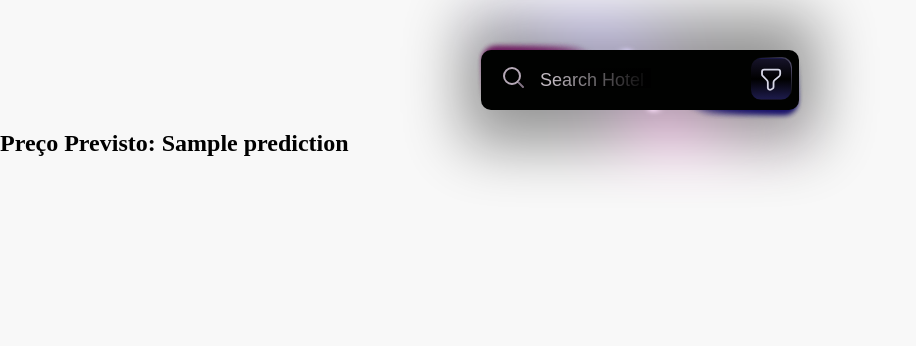
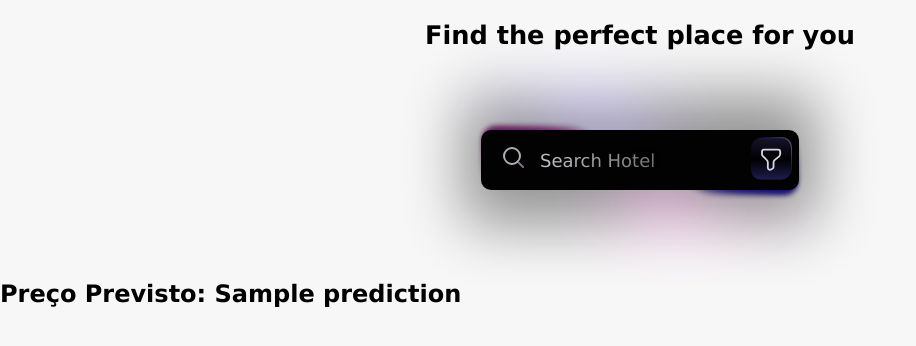
Before and after one commit to RIGOandre/IncidiumCD, a Flask app: template app/templates/index.html in a window 1280 px wide. Shown: the top 346 px of the page, without its empty margins (0-916 px from the left). Run offline with Flask 3, Linux system fonts and the light colour scheme; the template is opened without the code that fills it: most values are stand-ins (such as "Sample title", 1, 10 or a date in 2020); parts of the project's set-up code (start-up, migrations or seed data) failed here and were passed over.

Commit message:
New Style Update 🌇

```diff
--- a/app/static/script.js
+++ b/app/static/script.js
@@ -23,7 +23,7 @@ document.addEventListener("DOMContentLoaded", () => {
             // Exibir resultados
             searchResults.innerHTML = "";
             if (results.length === 0) {
-                searchResults.innerHTML = "<div>No results found.</div>";
+                searchResults.innerHTML = "<div> No results found. </div>";
                 return;
             }
 
--- a/app/static/style.css
+++ b/app/static/style.css
@@ -1,12 +1,14 @@
 *{
   padding: 0;
   margin: 0 auto;
+  font-family: Verdana;
 }
 
 body{
-    background-color: #f8f8f8;
+  background-color: #f7f7f7;
+}
 
-}
+
 
   .white,
   .border,
@@ -38,6 +40,7 @@ body{
     display: flex;
     align-items: center;
     justify-content: center;
+    margin-bottom: 90px;
   }
   .input::placeholder {
     color: #c0b9c0;
@@ -53,10 +56,10 @@ body{
 
   #input-mask {
     pointer-events: none;
-    width: 100px;
+    width: 110px;
     height: 20px;
     position: absolute;
-    background: linear-gradient(90deg, transparent, black);
+    background: linear-gradient(90deg, transparent, rgba(0, 0, 0, 0.425));
     top: 18px;
     left: 70px;
   }
@@ -328,3 +331,97 @@ body{
     left: 20px;
     top: 15px;
   }
+
+
+  /* dados cidades */
+  li{
+    font-size: 1.2em;
+    border-radius: 2px;
+  }
+
+
+  #searchResults{
+    font-size: 1.7em;
+    border-radius: 2px;
+    text-align: center;
+    letter-spacing: 1.4px;
+    font-family: Verdana;
+  }
+
+  #searchResults{
+    align-items: center;
+  }
+
+  h1{
+    font-size: 1.6em;
+    text-align: center;
+    margin-top: 20px;
+    margin-bottom: 80px;
+  }
+
+  /* html {
+    height: 100%;
+    width: 1000px;
+    background-color: hsla(200,40%,30%,.4);
+    background-image:
+      url('https://78.media.tumblr.com/cae86e76225a25b17332dfc9cf8b1121/tumblr_p7n8kqHMuD1uy4lhuo1_540.png'),
+      url('https://78.media.tumblr.com/66445d34fe560351d474af69ef3f2fb0/tumblr_p7n908E1Jb1uy4lhuo1_1280.png'),
+      url('https://78.media.tumblr.com/8cd0a12b7d9d5ba2c7d26f42c25de99f/tumblr_p7n8kqHMuD1uy4lhuo2_1280.png'),
+      url('https://78.media.tumblr.com/5ecb41b654f4e8878f59445b948ede50/tumblr_p7n8on19cV1uy4lhuo1_1280.png'),
+      url('https://78.media.tumblr.com/28bd9a2522fbf8981d680317ccbf4282/tumblr_p7n8kqHMuD1uy4lhuo3_1280.png');
+    background-repeat: repeat-x;
+    background-position:
+      0 20%,
+      0 100%,
+      0 50%,
+      0 100%,
+      0 0;
+    background-size:
+      2500px,
+      800px,
+      500px 200px,
+      1000px,
+      400px 260px;
+    animation: 50s para infinite linear;
+    }
+
+  @keyframes para {
+    100% {
+      background-position:
+        -5000px 20%,
+        -800px 95%,
+        500px 50%,
+        1000px 100%,
+        400px 0;
+      }
+    } */
+
+
+    /* Estilização dos resultados da pesquisa */
+#searchResults div {
+  padding: 10px;
+  margin-bottom: 5px;
+  background-color: #f9f9f9;
+  border-radius: 4px;
+  transition: background-color 0.3s ease;
+}
+
+
+/* Estilização dos dados selecionados */
+#selectedDataList {
+  list-style-type: none;
+  padding: 0;
+}
+
+#selectedDataList li {
+  font-size: 14px;
+  color: #292929;
+  text-align: center;
+}
+
+ #selectedDataList{ /* fazer card pop-up e organizar pré lista */
+  background-color: rgba(0, 0, 0, 0.164);
+  width: fit-content;
+  padding: 10px;
+  border-radius: 10px;
+}
--- a/app/templates/index.html
+++ b/app/templates/index.html
@@ -1,22 +1,24 @@
 <!DOCTYPE html>
 <html>
 <head>
-    <title>Previsão de Preço</title>
+    <title>New York</title>
     <link rel="stylesheet" href="../static/style.css">
 </head>
 <body>
-    <h1></h1>
+
+    <h1 id="dynamicText"> Find the perfect place for you </h1>
+
+
+
 
     <!-- Barra de Pesquisa -->
     <section style="margin-top: 50px;">
-        <div class="grid"></div>
+        <div class="grid" id="brpq"></div>
         <div id="poda">
             <div class="glow"></div>
             <div class="darkBorderBg"></div>
             <div class="darkBorderBg"></div>
             <div class="darkBorderBg"></div>
-            <div class="white"></div>
-            <div class="border"></div>
             <div id="main">
                 <input placeholder="Search Hotel" type="text" id="searchInput" class="input" />
                 <div id="input-mask"></div>
@@ -51,7 +53,7 @@
     <div id="searchResults" style="margin-top: 20px;"></div>
 
     <div id="selectedData" style="margin-top: 20px; display: none;">
-        <h2>Dados Selecionados</h2>
+        <h2 style="text-align: center; margin-bottom: 20px;" >Dados Selecionados</h2>
         <ul id="selectedDataList"></ul>
         <button id="predictButton" class="btn-17">
             <span class="text-container">
```
